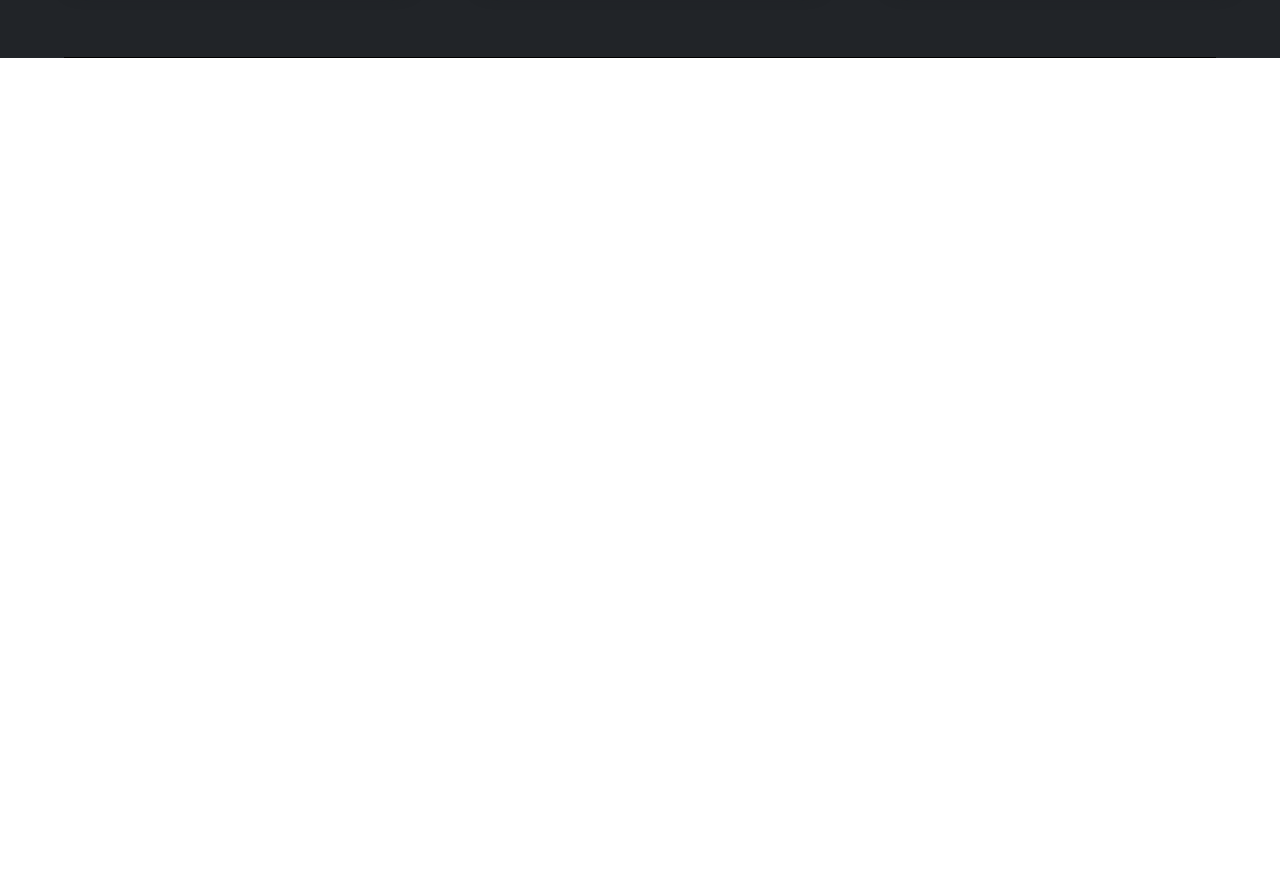
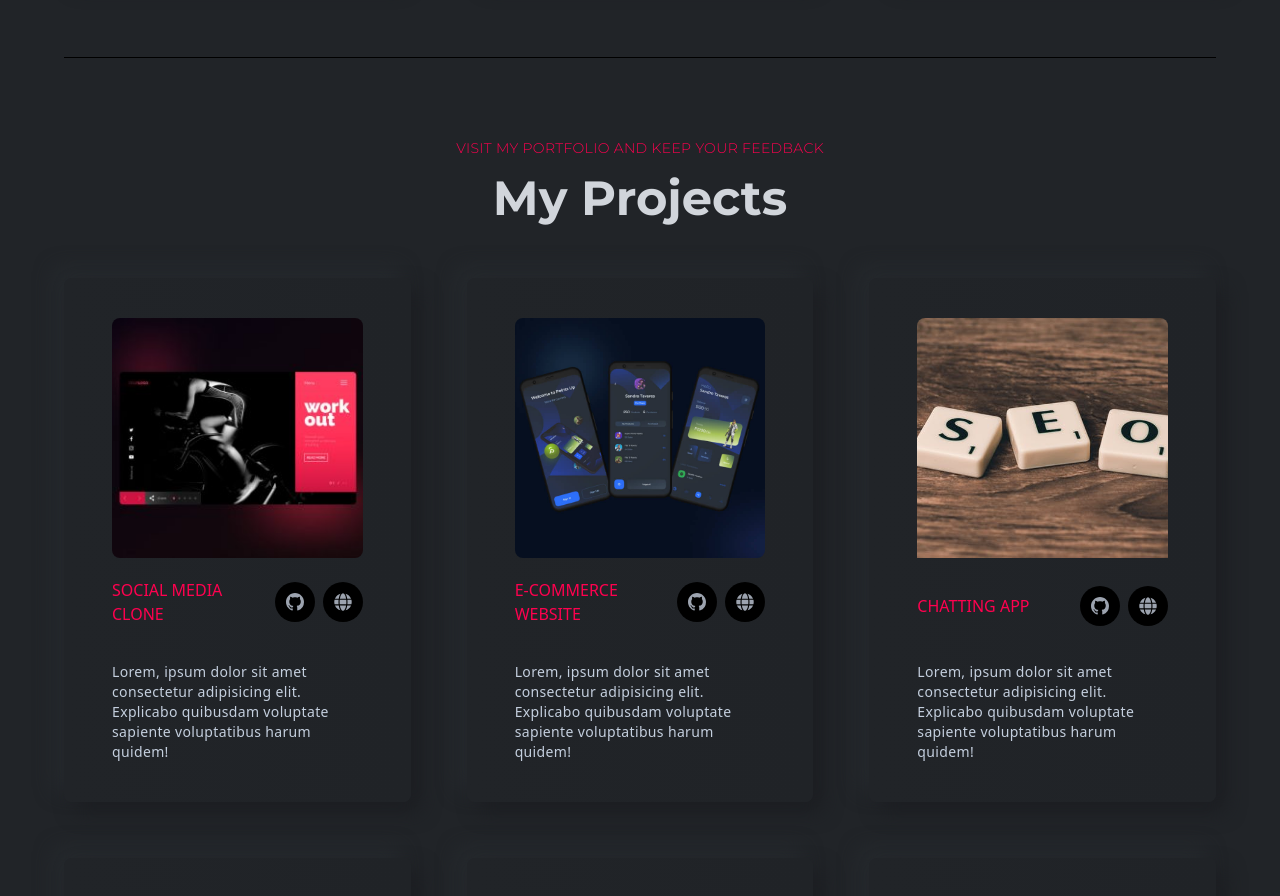
Before and after one commit to PerpetuumG/portfolio_noor, a React (Create React App) app: page / in a window 1280 px wide. Shown: the part 1860-2756 px from the top of the page. Before the commit the page ends 1918 px from the top, so only its background shows below. Built offline with nearby package versions, Linux system fonts and the light colour scheme.

Commit message:
add Projects

```diff
--- a/src/App.js
+++ b/src/App.js
@@ -1,14 +1,16 @@
 import Navbar from './components/navbar/Navbar';
-import Banner from "./components/banner/Banner";
-import Features from "./components/features/Features";
+import Banner from './components/banner/Banner';
+import Features from './components/features/Features';
+import Projects from './components/projects/Projects';
 
 function App() {
   return (
     <div className={'w-full h-auto bg-bodyColor text-lightText'}>
       <div className={'max-w-screen-2xl mx-auto px-16'}>
         <Navbar />
-        <Banner/>
-        <Features/>
+        <Banner />
+        <Features />
+        <Projects />
       </div>
     </div>
   );
--- /dev/null
+++ b/src/components/projects/Projects.jsx
@@ -0,0 +1,56 @@
+import React from 'react';
+import Title from '../layouts/Title';
+import { projectOne, projectTwo, projectThree } from "../../assets/index";
+import ProjectsCard from './ProjectsCard';
+
+const Projects = () => {
+  return (
+    <section id={'projects'} className={'w-full py-20 border-b-[1px] border-b-black'}>
+      <div className={'flex items-center justify-center text-center'}>
+        <Title title={'VISIT MY PORTFOLIO AND KEEP YOUR FEEDBACK'} des={'My Projects'}/>
+      </div>
+
+      <div className="grid grid-cols-1 md:grid-cols-2 xl:grid-cols-3 gap-6 xl:gap-14">
+        <ProjectsCard
+          title="SOCIAL MEDIA CLONE"
+          des=" Lorem, ipsum dolor sit amet consectetur adipisicing elit.
+              Explicabo quibusdam voluptate sapiente voluptatibus harum quidem!"
+          src={projectOne}
+        />
+        <ProjectsCard
+          title="E-commerce Website"
+          des=" Lorem, ipsum dolor sit amet consectetur adipisicing elit.
+              Explicabo quibusdam voluptate sapiente voluptatibus harum quidem!"
+          src={projectTwo}
+        />
+        <ProjectsCard
+          title="Chatting App"
+          des=" Lorem, ipsum dolor sit amet consectetur adipisicing elit.
+              Explicabo quibusdam voluptate sapiente voluptatibus harum quidem!"
+          src={projectThree}
+        />
+        <ProjectsCard
+          title="SOCIAL MEDIA CLONE"
+          des=" Lorem, ipsum dolor sit amet consectetur adipisicing elit.
+              Explicabo quibusdam voluptate sapiente voluptatibus harum quidem!"
+          src={projectThree}
+        />
+        <ProjectsCard
+          title="E-commerce Website"
+          des=" Lorem, ipsum dolor sit amet consectetur adipisicing elit.
+              Explicabo quibusdam voluptate sapiente voluptatibus harum quidem!"
+          src={projectOne}
+        />
+        <ProjectsCard
+          title="Chatting App"
+          des=" Lorem, ipsum dolor sit amet consectetur adipisicing elit.
+              Explicabo quibusdam voluptate sapiente voluptatibus harum quidem!"
+          src={projectTwo}
+        />
+      </div>
+
+    </section>
+  );
+};
+
+export default Projects;
--- /dev/null
+++ b/src/components/projects/ProjectsCard.jsx
@@ -0,0 +1,41 @@
+import React from 'react';
+import { BsGithub } from 'react-icons/bs';
+import { FaGlobe } from 'react-icons/fa';
+
+const ProjectsCard = ({ src, title, des }) => {
+  return (
+    <div
+      className={
+        'w-full p-4 xl:px-12 h-auto xl:py-10 rounded-lg shadow-shadowOne flex flex-col bg-gradient-to-r from-bodyColor to-[#202327] group hover:bg-gradient-to-b hover:from-gray-900 hover:gray-900 transition-colors duration-1000'
+      }
+    >
+      <div className={'w-full h-[80%] overflow-hidden rounded-lg'}>
+        <img
+          src={src}
+          alt='projectImage'
+          className={'w-full h-60 object-cover group-hover:scale-110 duration-300'}
+        />
+      </div>
+
+      <div className={'w-full mt-5 flex flex-col gap-6'}>
+        <div className={'flex items-center justify-between'}>
+          <h3 className={'text-base uppercase text-designColor font-normal'}>{title}</h3>
+          <div className={'flex gap-2'}>
+            <span className='text-lg w-10 h-10 rounded-full bg-black inline-flex justify-center items-center text-gray-400 hover:text-designColor duration-300 cursor-pointer'>
+              <BsGithub />
+            </span>
+            <span className='text-lg w-10 h-10 rounded-full bg-black inline-flex justify-center items-center text-gray-400 hover:text-designColor duration-300 cursor-pointer'>
+              <FaGlobe />
+            </span>
+          </div>
+        </div>
+
+        <div className={''}>
+          <p className='text-sm tracking-wide mt-3 hover:text-gray-100 duration-300'>{des}</p>
+        </div>
+      </div>
+    </div>
+  );
+};
+
+export default ProjectsCard;
```
